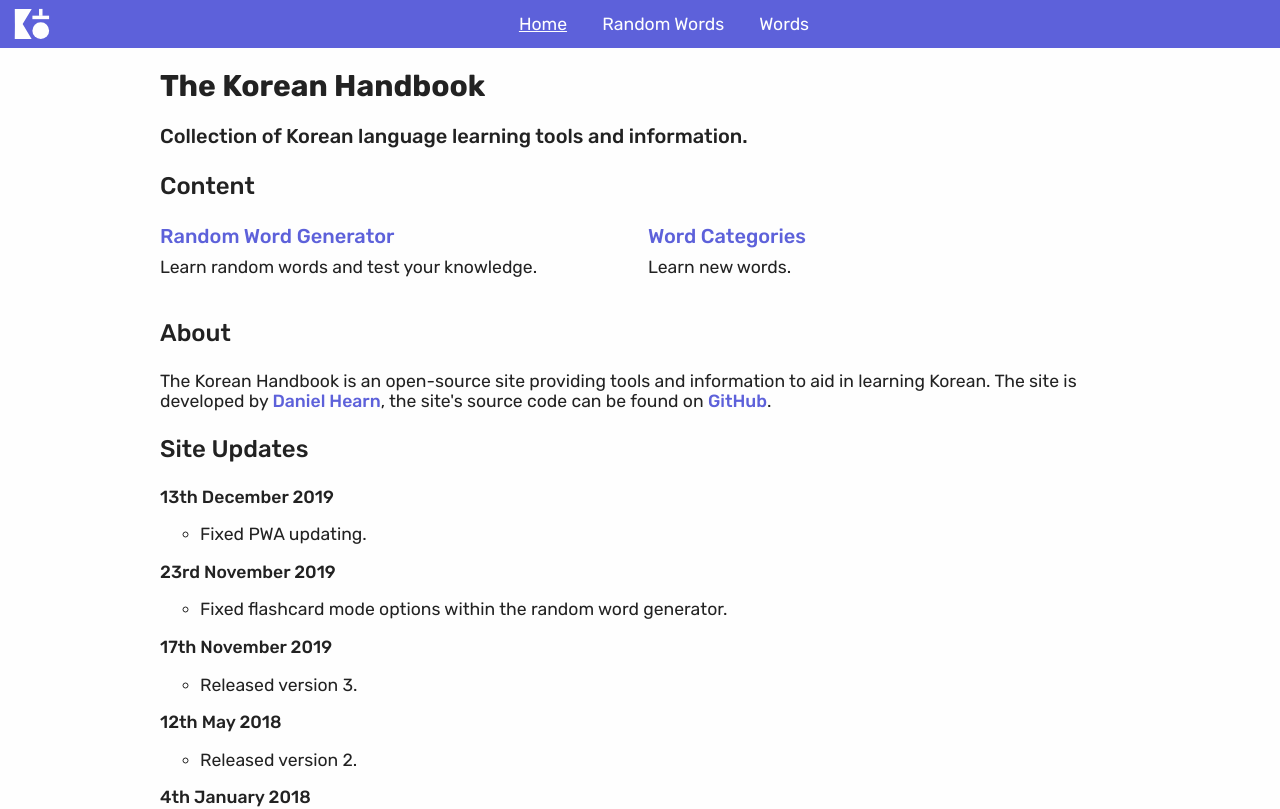
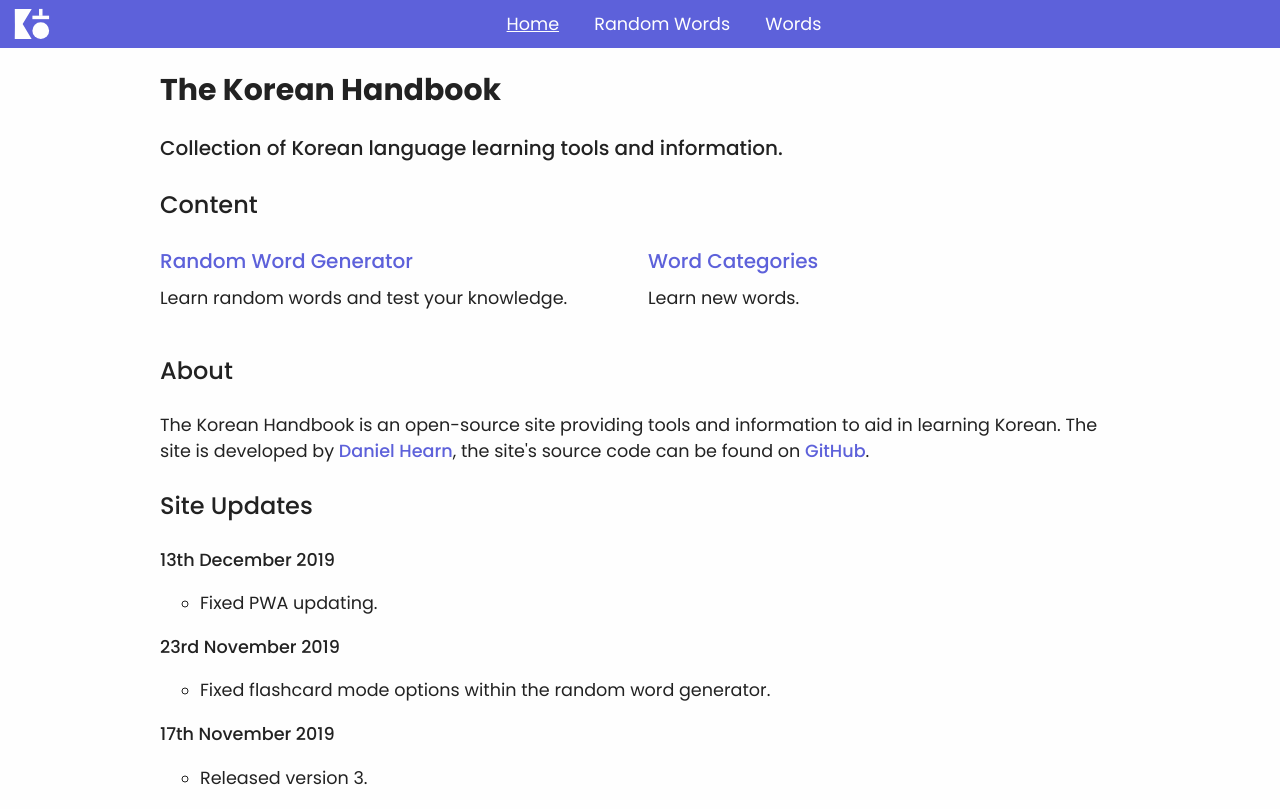
Before and after one commit to DanielHearn/korean-handbook, a Vue app in the folder korean-handbook/: page / in a window 1280 px wide. Shown: the top 809 px of the page. Built offline with nearby package versions, Linux system fonts and the light colour scheme.

Commit message:
Change font

```diff
--- a/korean-handbook/public/index.html
+++ b/korean-handbook/public/index.html
@@ -7,7 +7,7 @@
     <meta name="theme-color" content="#5d61da" />
     <link rel="icon" href="<%= BASE_URL %>favicon.ico" />
     <link
-      href="https://fonts.googleapis.com/icon?family=Rubik:400,500,700|Material+Icons&display=swap"
+      href="https://fonts.googleapis.com/icon?family=Poppins:400,500,700|Material+Icons&display=swap"
       rel="stylesheet"
     />
 
--- a/korean-handbook/src/components/App/App.scss
+++ b/korean-handbook/src/components/App/App.scss
@@ -9,7 +9,7 @@ body {
   display: flex;
   flex: 1 auto;
   flex-direction: column;
-  font-family: 'Rubik', sans-serif;
+  font-family: 'Poppins', sans-serif;
   height: 100vh;
   width: 100vw;
   margin: 0;
```
